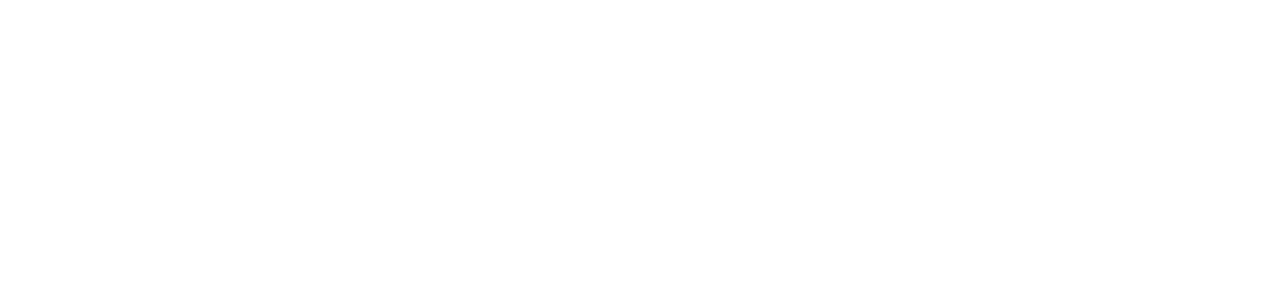
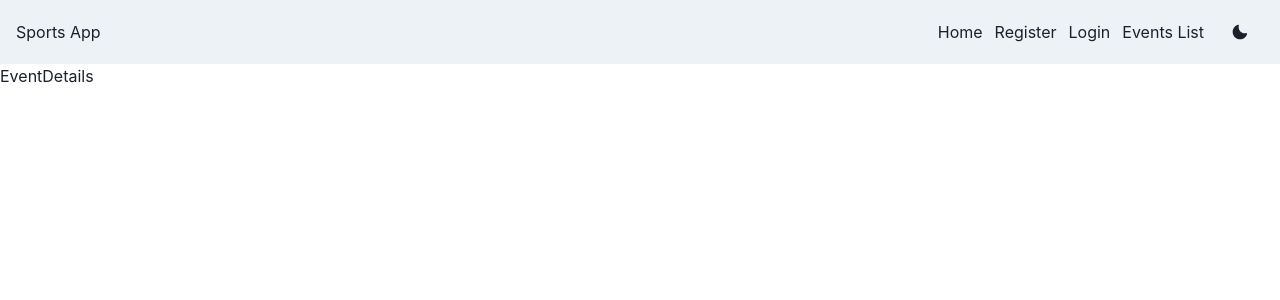
Before and after one commit to Hashal890/sports-app-frontend, a React (Create React App) app: page /event/1 in a window 1280 px wide. Shown: the top 300 px of the page. Built offline with nearby package versions, Linux system fonts and the light colour scheme.

Commit message:
created all routes

```diff
--- a/package.json
+++ b/package.json
@@ -1,5 +1,5 @@
 {
-  "name": "sports-app",
+  "name": "sports-app-frontend",
   "version": "0.1.0",
   "private": true,
   "dependencies": {
--- a/src/App.tsx
+++ b/src/App.tsx
@@ -1,7 +1,14 @@
 import { Box } from "@chakra-ui/react";
+import Navbar from "./Components/Navbar";
+import AllRoutes from "./Routes/AllRoutes.routes";
 
 function App() {
-  return <Box></Box>;
+  return (
+    <Box>
+      <Navbar />
+      <AllRoutes />
+    </Box>
+  );
 }
 
 export default App;
--- /dev/null
+++ b/src/Components/Navbar.tsx
@@ -0,0 +1,37 @@
+import {
+  Box,
+  Flex,
+  Button,
+  useColorModeValue,
+  useColorMode,
+  HStack,
+} from "@chakra-ui/react";
+import { MoonIcon, SunIcon } from "@chakra-ui/icons";
+import { Link } from "react-router-dom";
+
+export default function Navbar() {
+  const { colorMode, toggleColorMode } = useColorMode();
+
+  return (
+    <Box
+      bg={useColorModeValue("gray.100", "gray.900")}
+      px={4}
+      top={0}
+      position={"sticky"}
+      zIndex={5000000}
+    >
+      <Flex h={16} alignItems={"center"} justifyContent={"space-between"}>
+        <Link to={"/"}>Sports App</Link>
+        <HStack gap={3}>
+          <Link to={"/"}>Home</Link>
+          <Link to={"/register"}>Register</Link>
+          <Link to={"/login"}>Login</Link>
+          <Link to={"/list"}>Events List</Link>
+          <Button onClick={toggleColorMode}>
+            {colorMode === "light" ? <MoonIcon /> : <SunIcon />}
+          </Button>
+        </HStack>
+      </Flex>
+    </Box>
+  );
+}
--- /dev/null
+++ b/src/Routes/AllRoutes.routes.tsx
@@ -0,0 +1,21 @@
+import React from "react";
+import { Route, Routes } from "react-router-dom";
+import EventDetails from "./EventDetails.routes";
+import EventsList from "./EventsList.routes";
+import Home from "./Home.routes";
+import Login from "./Login.routes";
+import Register from "./Register.routes";
+
+const AllRoutes = () => {
+  return (
+    <Routes>
+      <Route path={"/"} element={<Home />} />
+      <Route path={"/login"} element={<Login />} />
+      <Route path={"/register"} element={<Register />} />
+      <Route path={"/list"} element={<EventsList />} />
+      <Route path={"/event/:id"} element={<EventDetails />} />
+    </Routes>
+  );
+};
+
+export default AllRoutes;
--- /dev/null
+++ b/src/Routes/EventDetails.routes.tsx
@@ -0,0 +1,8 @@
+import { Box } from "@chakra-ui/react";
+import React from "react";
+
+const EventDetails = () => {
+  return <Box>EventDetails</Box>;
+};
+
+export default EventDetails;
--- /dev/null
+++ b/src/Routes/EventsList.routes.tsx
@@ -0,0 +1,8 @@
+import { Box } from "@chakra-ui/react";
+import React from "react";
+
+const EventsList = () => {
+  return <Box>EventsList</Box>;
+};
+
+export default EventsList;
--- /dev/null
+++ b/src/Routes/Home.routes.tsx
@@ -0,0 +1,8 @@
+import { Box } from "@chakra-ui/react";
+import React from "react";
+
+const Home = () => {
+  return <Box>Home</Box>;
+};
+
+export default Home;
--- /dev/null
+++ b/src/Routes/Login.routes.tsx
@@ -0,0 +1,8 @@
+import { Box } from "@chakra-ui/react";
+import React from "react";
+
+const Login = () => {
+  return <Box>Login</Box>;
+};
+
+export default Login;
--- /dev/null
+++ b/src/Routes/Register.routes.tsx
@@ -0,0 +1,8 @@
+import { Box } from "@chakra-ui/react";
+import React from "react";
+
+const Register = () => {
+  return <Box>Register</Box>;
+};
+
+export default Register;
```
